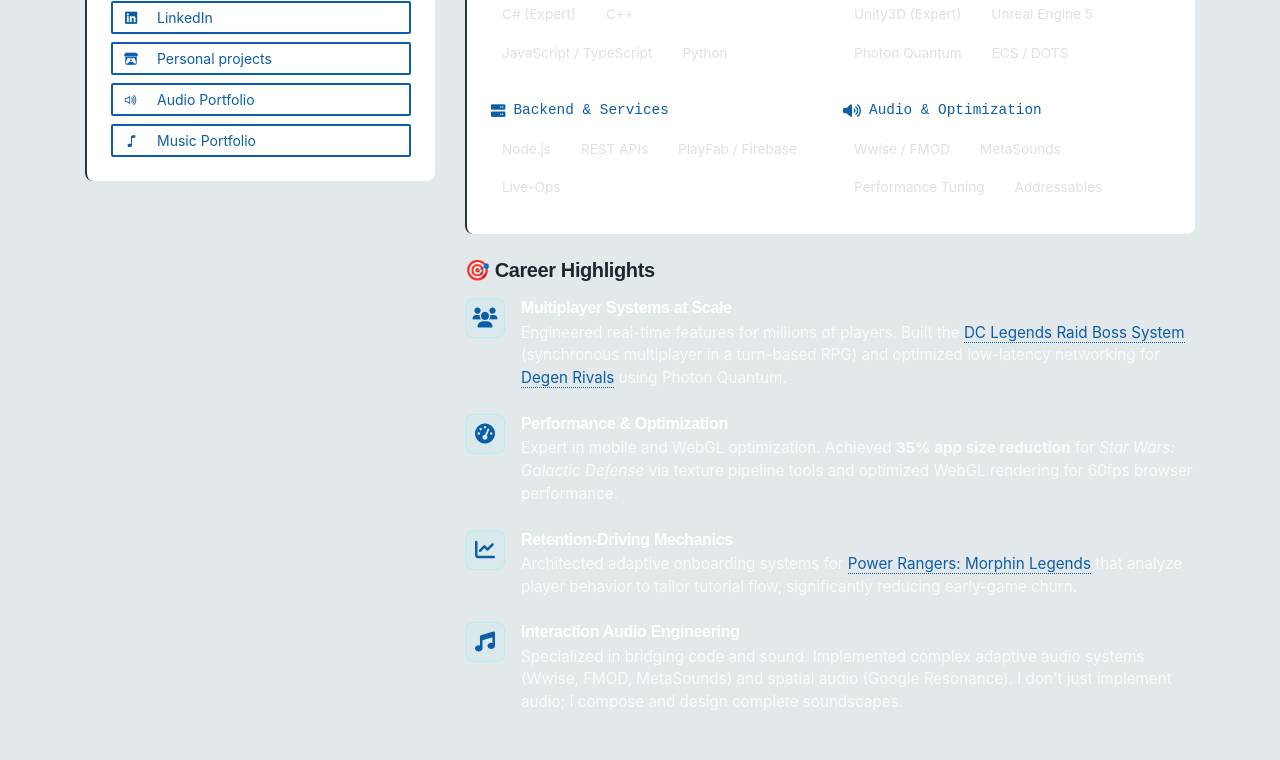
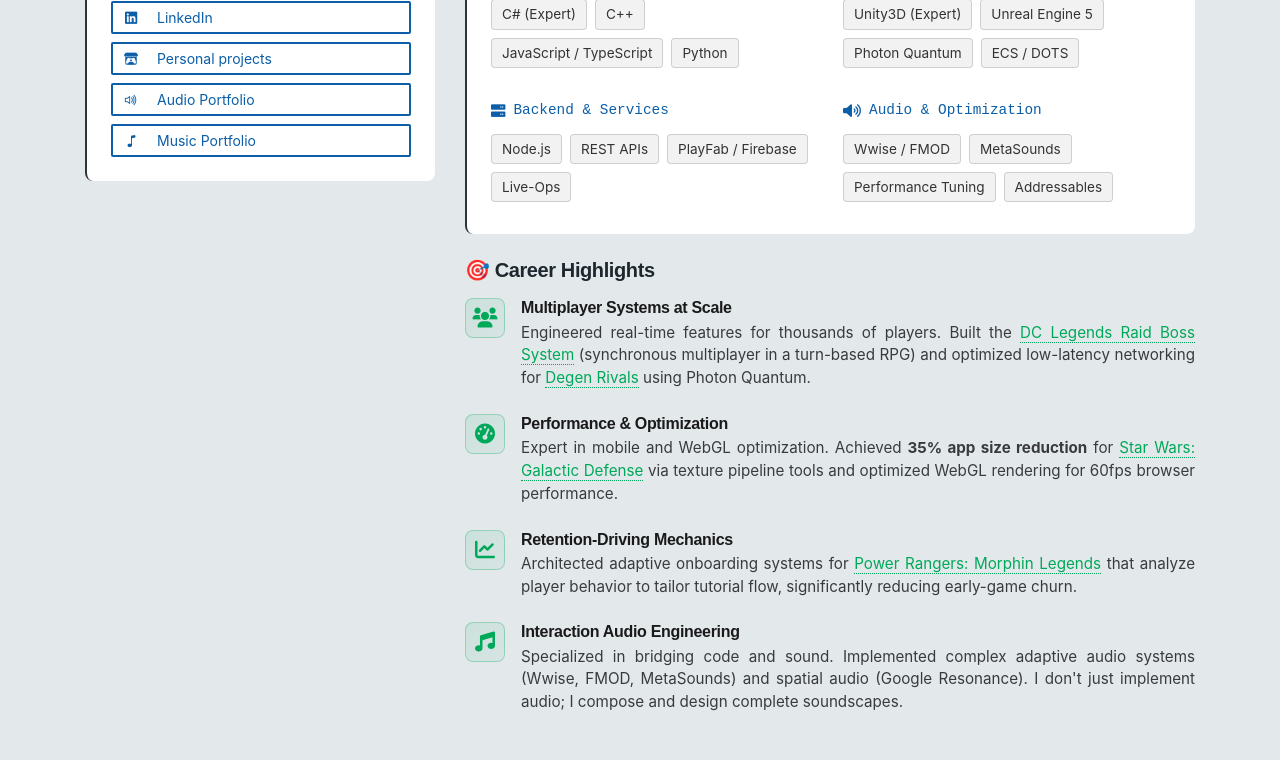
Before and after one commit to raulibarra/raulibarra.github.io, a React (Vite) app: page / in a window 1280 px wide. Shown: the part 1200-1960 px from the top of the page. Built offline with nearby package versions, Linux system fonts and the light colour scheme.

Commit message:
feat: Implement initial game development portfolio website with about, projects, and contact sections, including theme switching and an AI chat companion.

```diff
--- a/src/App.jsx
+++ b/src/App.jsx
@@ -166,7 +166,7 @@
 
       {/* About Section */}
       <section className="page-section bg-primary text-white mb-0" id="about">
-        <About />
+        <About onToggleSection={handleSectionToggle} />
       </section>
 
       {/* Projects Section (Featured & Personal) */}
--- a/src/components/About.jsx
+++ b/src/components/About.jsx
@@ -1,6 +1,25 @@
 import React from 'react';
 
-const About = () => {
+const About = ({ onToggleSection }) => {
+    const handleProjectClick = (e, projectSection, projectId) => {
+        e.preventDefault();
+        if (onToggleSection) {
+            onToggleSection(projectSection);
+        }
+        // Scroll to projects section after a brief delay to allow section switch
+        setTimeout(() => {
+            const projectElement = document.getElementById(projectId);
+            if (projectElement) {
+                projectElement.scrollIntoView({ behavior: 'smooth', block: 'center' });
+            } else {
+                // Fallback: scroll to projects section
+                const projectsSection = document.getElementById('games-portfolio');
+                if (projectsSection) {
+                    projectsSection.scrollIntoView({ behavior: 'smooth' });
+                }
+            }
+        }, 100);
+    };
     return (
         <div className="container">
             {/* About Section Content */}
@@ -114,7 +133,7 @@
                             </div>
                             <div className="impact-content">
                                 <h6>Multiplayer Systems at Scale</h6>
-                                <p>Engineered real-time features for millions of players. Built the <a href="https://www.youtube.com/watch?v=IZnnAdCXjl4" target="_blank" rel="noopener noreferrer">DC Legends Raid Boss System</a> (synchronous multiplayer in a turn-based RPG) and optimized low-latency networking for <a href="https://tevaera.com/" target="_blank" rel="noopener noreferrer">Degen Rivals</a> using Photon Quantum.</p>
+                                <p style={{ textAlign: 'justify' }}>Engineered real-time features for thousands of players. Built the <a href="#dc-legends" onClick={(e) => handleProjectClick(e, 'featured', 'dc-legends')}>DC Legends Raid Boss System</a> (synchronous multiplayer in a turn-based RPG) and optimized low-latency networking for <a href="#degen-rivals" onClick={(e) => handleProjectClick(e, 'featured', 'degen-rivals')}>Degen Rivals</a> using Photon Quantum.</p>
                             </div>
                         </div>
 
@@ -125,7 +144,7 @@
                             </div>
                             <div className="impact-content">
                                 <h6>Performance & Optimization</h6>
-                                <p>Expert in mobile and WebGL optimization. Achieved <strong>35% app size reduction</strong> for <em>Star Wars: Galactic Defense</em> via texture pipeline tools and optimized WebGL rendering for 60fps browser performance.</p>
+                                <p style={{ textAlign: 'justify' }}>Expert in mobile and WebGL optimization. Achieved <strong>35% app size reduction</strong> for <a href="#starwars-galactic-defense" onClick={(e) => handleProjectClick(e, 'featured', 'starwars-galactic-defense')}>Star Wars: Galactic Defense</a> via texture pipeline tools and optimized WebGL rendering for 60fps browser performance.</p>
                             </div>
                         </div>
 
@@ -136,7 +155,7 @@
                             </div>
                             <div className="impact-content">
                                 <h6>Retention-Driving Mechanics</h6>
-                                <p>Architected adaptive onboarding systems for <a href="https://youtu.be/QYcHgdB5_II?si=nc39gHMl6GyArHPd" target="_blank" rel="noopener noreferrer">Power Rangers: Morphin Legends</a> that analyze player behavior to tailor tutorial flow, significantly reducing early-game churn.</p>
+                                <p style={{ textAlign: 'justify' }}>Architected adaptive onboarding systems for <a href="#power-rangers" onClick={(e) => handleProjectClick(e, 'featured', 'power-rangers')}>Power Rangers: Morphin Legends</a> that analyze player behavior to tailor tutorial flow, significantly reducing early-game churn.</p>
                             </div>
                         </div>
 
@@ -147,7 +166,7 @@
                             </div>
                             <div className="impact-content">
                                 <h6>Interaction Audio Engineering</h6>
-                                <p>Specialized in bridging code and sound. Implemented complex adaptive audio systems (Wwise, FMOD, MetaSounds) and spatial audio (Google Resonance). I don't just implement audio; I compose and design complete soundscapes.</p>
+                                <p style={{ textAlign: 'justify' }}>Specialized in bridging code and sound. Implemented complex adaptive audio systems (Wwise, FMOD, MetaSounds) and spatial audio (Google Resonance). I don't just implement audio; I compose and design complete soundscapes.</p>
                             </div>
                         </div>
 
--- a/src/components/ProjectCard.jsx
+++ b/src/components/ProjectCard.jsx
@@ -33,7 +33,7 @@
     const embedSrc = getEmbedSrc();
 
     return (
-        <div className="project-card">
+        <div className="project-card" id={project.id}>
             {/* Header section */}
             <div className="row mb-4 align-items-end">
                 <div className="col-md-6">
--- a/src/components/ProjectsList.jsx
+++ b/src/components/ProjectsList.jsx
@@ -45,7 +45,7 @@
             </div>
 
             {/* Toggle Link */}
-            <div className="text-center pt-5">
+            <div className="text-center pt-1">
                 <h3>
                     <i className={`bi ${toggleIcon}`}></i> {layout === 'featured' ? 'Check out my featured' : 'Back to'}
                     <a
--- a/src/index.css
+++ b/src/index.css
@@ -1429,3 +1429,35 @@
 .impact-content a:hover {
   border-bottom-style: solid;
 }
+
+/* Light Theme Support for About Section */
+.light-theme .skill-tag {
+  background: rgba(0, 0, 0, 0.05);
+  border: 1px solid rgba(0, 0, 0, 0.15);
+  color: #333333;
+}
+
+.light-theme .skill-tag:hover {
+  background: rgba(0, 168, 89, 0.1);
+  border-color: #00a859;
+  color: #00a859;
+}
+
+.light-theme .impact-icon {
+  background: linear-gradient(135deg, rgba(0, 168, 89, 0.1) 0%, rgba(0, 168, 89, 0.05) 100%);
+  border: 1px solid rgba(0, 168, 89, 0.3);
+  color: #00a859;
+}
+
+.light-theme .impact-content h6 {
+  color: #1a1a1a;
+}
+
+.light-theme .impact-content p {
+  color: rgba(0, 0, 0, 0.75);
+}
+
+.light-theme .impact-content a {
+  color: #00a859;
+  border-bottom-color: #00a859;
+}
```
Also changed, not shown: src/components/Footer.jsx (+78 -14 lines).
